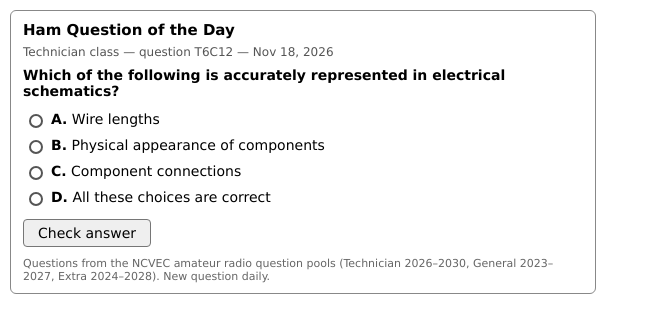
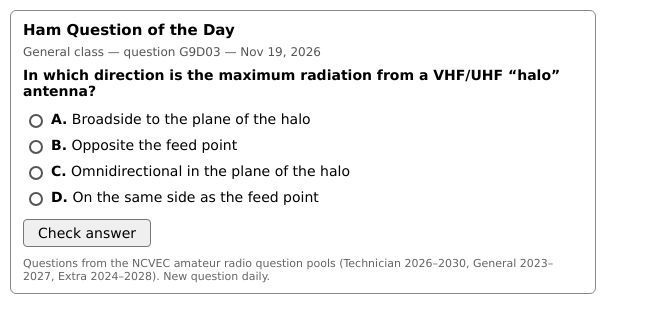
Before and after one commit to AdamL302/ham-qotd, a plain HTML site: page index.html in a window 1280 px wide. Shown: the whole page, without its empty margins (0-649 px from the left). Drawn offline with Linux system fonts and the light colour scheme.

Commit message:
Daily question

```diff
--- a/index.html
+++ b/index.html
@@ -24,10 +24,10 @@ label.btn{display:inline-block;margin-top:8px;padding:5px 14px;border:1px solid
 </style></head><body>
 <div class="box">
 <h3>Ham Question of the Day</h3>
-<div class="tag">Technician class &mdash; question T6C12 &mdash; Nov 18, 2026</div>
-<div class="q">Which of the following is accurately represented in electrical schematics?</div>
+<div class="tag">General class &mdash; question G9D03 &mdash; Nov 19, 2026</div>
+<div class="q">In which direction is the maximum radiation from a VHF/UHF “halo” antenna?</div>
 <input type="checkbox" id="chk">
-<div class="opts"><input type="radio" name="o" id="o0" class="r"><label for="o0" class="opt"><b>A.</b> Wire lengths</label><input type="radio" name="o" id="o1" class="r"><label for="o1" class="opt"><b>B.</b> Physical appearance of components</label><input type="radio" name="o" id="o2" class="r c"><label for="o2" class="opt correct"><b>C.</b> Component connections</label><input type="radio" name="o" id="o3" class="r"><label for="o3" class="opt"><b>D.</b> All these choices are correct</label><span class="ok">&#10003; Correct!</span><span class="no">&#10007; Not quite.</span></div>
+<div class="opts"><input type="radio" name="o" id="o0" class="r"><label for="o0" class="opt"><b>A.</b> Broadside to the plane of the halo</label><input type="radio" name="o" id="o1" class="r"><label for="o1" class="opt"><b>B.</b> Opposite the feed point</label><input type="radio" name="o" id="o2" class="r c"><label for="o2" class="opt correct"><b>C.</b> Omnidirectional in the plane of the halo</label><input type="radio" name="o" id="o3" class="r"><label for="o3" class="opt"><b>D.</b> On the same side as the feed point</label><span class="ok">&#10003; Correct!</span><span class="no">&#10007; Not quite.</span></div>
 <label for="chk" class="btn">Check answer</label>
 <div class="ans">Correct answer: C.</div>
 <div class="src">Questions from the NCVEC amateur radio question pools (Technician 2026&ndash;2030, General 2023&ndash;2027, Extra 2024&ndash;2028). New question daily.</div>
```
